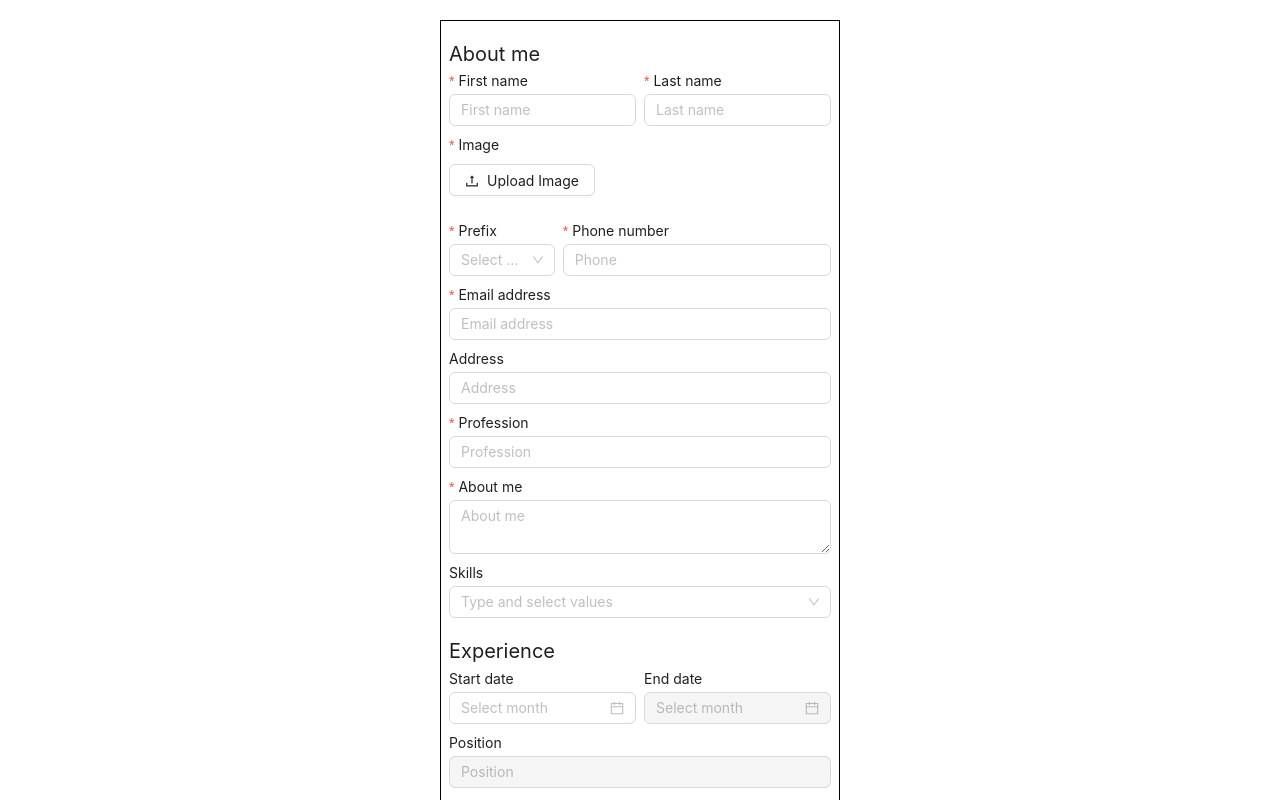
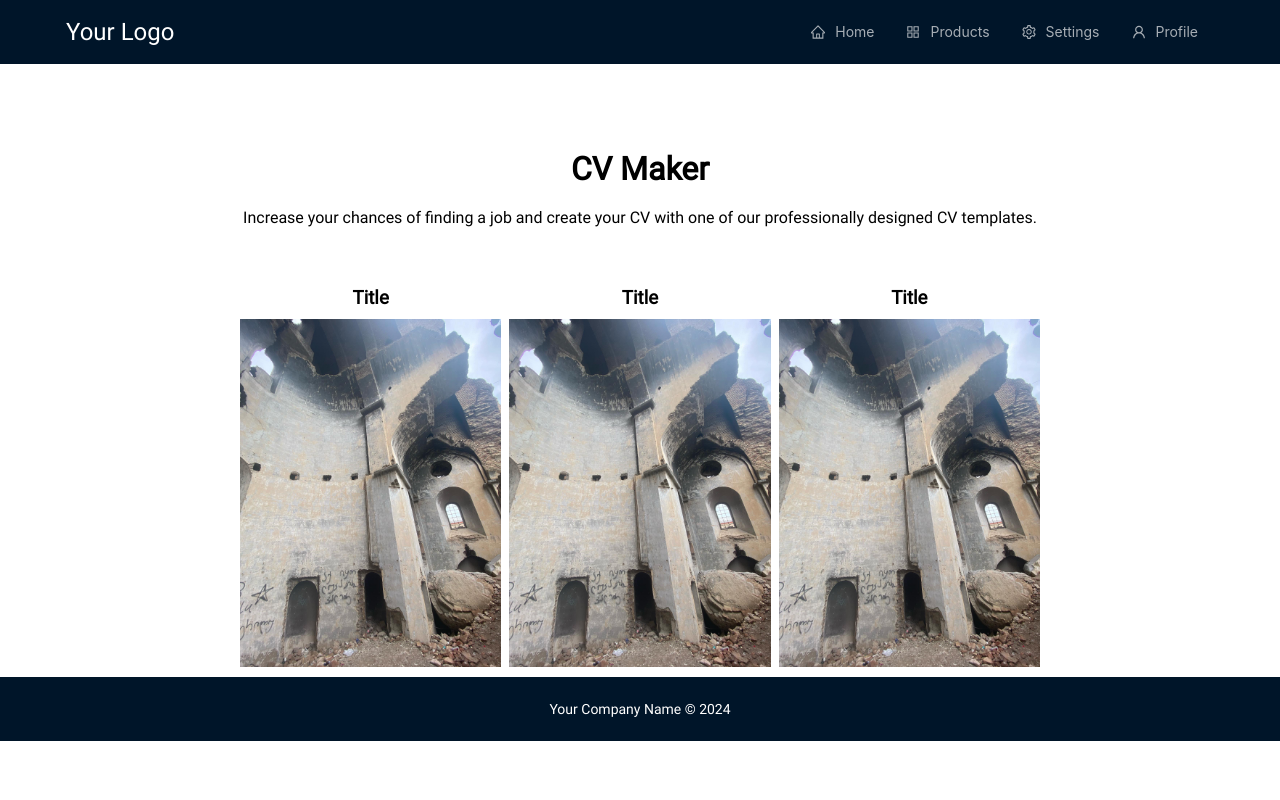
Before and after one commit to Makinloot/cv-maker, a React (Vite) app: page / in a window 1280 px wide. Shown: the top 800 px of the page. Built offline with nearby package versions, Linux system fonts and the light colour scheme; what @react-pdf/renderer would draw is missing.

Commit message:
add pages

```diff
--- a/src/App.jsx
+++ b/src/App.jsx
@@ -1,18 +1,23 @@
 import { BrowserRouter as Router, Routes, Route } from "react-router-dom";
 import CVForm from "./components/cv-form/CVForm";
 import NormalCV from "./components/cv-templates/NormalCV";
+import Header from "./components/layout/header/Header";
+import Footer from "./components/layout/footer/Footer";
+import Home from "./pages/home/Home";
 
 function App() {
   return (
     <>
-      <Router>
-        <Routes>
-          <Route path="/" element={<CVForm />} />
-          <Route path="/cv" element={<NormalCV />} />
-        </Routes>
-      </Router>
-      {/* <CVForm /> */}
-      {/* <NormalCV /> */}
+      <Header />
+      <div style={{ padding: "70px 0 6px" }}>
+        <Router>
+          <Routes>
+            <Route path="/" element={<Home />} />
+            {/* <Route path="/cv" element={<NormalCV />} /> */}
+          </Routes>
+        </Router>
+      </div>
+      <Footer />
     </>
   );
 }
--- a/src/components/cv-form/CVForm.jsx
+++ b/src/components/cv-form/CVForm.jsx
@@ -1,4 +1,4 @@
-import { Button, Col, Form, Input, Row } from "antd";
+import { Button, Col, Form, Input, Row, message } from "antd";
 import style from "./CVForm.module.css";
 import { useNavigate } from "react-router-dom";
 import { useAppContext } from "../../context/CVContext";
@@ -121,7 +121,7 @@ const CVForm = () => {
   // submit error
   const onFinishFailed = (values) => {
     console.log(values);
-    console.log("failed to submit");
+    message.error(`Please fill every field correctly`);
   };
 
   // about me textarea validation
@@ -140,7 +140,7 @@ const CVForm = () => {
   return (
     <div className="Form">
       <div className="container">
-        <div className="form-wrapper">
+        <div className={style.formContainer}>
           <Form
             onFinish={onFinish}
             onFinishFailed={onFinishFailed}
@@ -290,7 +290,9 @@ const CVForm = () => {
             <FormLanguages />
             {/* social links */}
             <FormSocials />
-            <Button htmlType="submit">submit</Button>
+            <Button htmlType="submit" style={{ marginTop: 20 }}>
+              submit
+            </Button>
           </Form>
         </div>
       </div>
--- a/src/components/cv-form/CVForm.module.css
+++ b/src/components/cv-form/CVForm.module.css
@@ -1,13 +1,11 @@
+.formContainer {
+}
+
 .formWrapper {
-  width: 400px;
+  padding: 8px;
+  width: 800px;
   max-width: 100%;
   margin: 0 auto;
-  padding: 20px 0;
-  /* background-color: #ccc; */
-  border: 1px solid black;
-  padding: 8px;
-  margin-top: 20px;
-  margin-bottom: 20px;
 }
 
 .formItem {
--- /dev/null
+++ b/src/components/layout/footer/Footer.jsx
@@ -0,0 +1,17 @@
+import { Layout } from "antd";
+
+const Footer = () => {
+  return (
+    <Layout.Footer
+      style={{
+        textAlign: "center",
+        backgroundColor: "#001529",
+        color: "white",
+      }}
+    >
+      <p>Your Company Name &copy; {new Date().getFullYear()}</p>
+    </Layout.Footer>
+  );
+};
+
+export default Footer;
--- /dev/null
+++ b/src/components/layout/header/Header.jsx
@@ -0,0 +1,47 @@
+import { Layout, Menu } from "antd";
+import {
+  HomeOutlined,
+  AppstoreOutlined,
+  SettingOutlined,
+  UserOutlined,
+} from "@ant-design/icons";
+
+const Header = () => {
+  return (
+    <Layout.Header style={{ position: "fixed", zIndex: 1, width: "100%" }}>
+      <div className="container">
+        <div
+          className="logo"
+          style={{
+            float: "left",
+            color: "white",
+            fontSize: "1.5rem",
+          }}
+        >
+          Your Logo
+        </div>
+        <Menu
+          theme="dark"
+          mode="horizontal"
+          // defaultSelectedKeys={["1"]}
+          style={{ lineHeight: "64px", float: "right" }}
+        >
+          <Menu.Item key="1" icon={<HomeOutlined />}>
+            Home
+          </Menu.Item>
+          <Menu.Item key="2" icon={<AppstoreOutlined />}>
+            Products
+          </Menu.Item>
+          <Menu.Item key="3" icon={<SettingOutlined />}>
+            Settings
+          </Menu.Item>
+          <Menu.Item key="4" icon={<UserOutlined />}>
+            Profile
+          </Menu.Item>
+        </Menu>
+      </div>
+    </Layout.Header>
+  );
+};
+
+export default Header;
--- a/src/index.css
+++ b/src/index.css
@@ -11,7 +11,7 @@ body {
 }
 
 .container {
-  width: 1700px;
+  width: 1440px;
   max-width: 100%;
   margin: 0 auto;
   padding: 0 1rem;
--- /dev/null
+++ b/src/pages/home/Home.jsx
@@ -0,0 +1,35 @@
+import { Card, Col, Row } from "antd";
+import style from "./Home.module.css";
+import Meta from "antd/es/card/Meta";
+import testImage from "/test-image.jpg";
+const Home = () => {
+  return (
+    <div className="Home">
+      <div className="container">
+        <div className="Home-wrapper">
+          <h1 className={style.title}>CV Maker</h1>
+          <p className={style.welcomeText}>
+            Increase your chances of finding a job and create your CV with one
+            of our professionally designed CV templates.
+          </p>
+          <div className={style.templateWrapper}>
+            <div>
+              <h3 className={style.cardTitle}>title</h3>
+              <img className={style.cardImage} alt="Card" src={testImage} />
+            </div>
+            <div>
+              <h3 className={style.cardTitle}>title</h3>
+              <img className={style.cardImage} alt="Card" src={testImage} />
+            </div>
+            <div>
+              <h3 className={style.cardTitle}>title</h3>
+              <img className={style.cardImage} alt="Card" src={testImage} />
+            </div>
+          </div>
+        </div>
+      </div>
+    </div>
+  );
+};
+
+export default Home;
--- /dev/null
+++ b/src/pages/home/Home.module.css
@@ -0,0 +1,32 @@
+.title {
+  text-align: center;
+  margin: 80px 0 20px;
+}
+
+.welcomeText {
+  width: 1000px;
+  max-width: 90%;
+  text-align: center;
+  margin: 0 auto 50px;
+}
+
+.templateWrapper {
+  display: grid;
+  grid-template-columns: repeat(3, 1fr);
+  justify-content: center;
+  align-items: center;
+  width: 800px;
+  max-width: 100%;
+  margin: 0 auto;
+  gap: 8px;
+}
+
+.cardTitle {
+  text-align: center;
+  text-transform: capitalize;
+  margin: 10px 0;
+}
+
+.cardImage {
+  width: 100%;
+}
```
Also changed, not shown: public/test-image.jpg (added).
